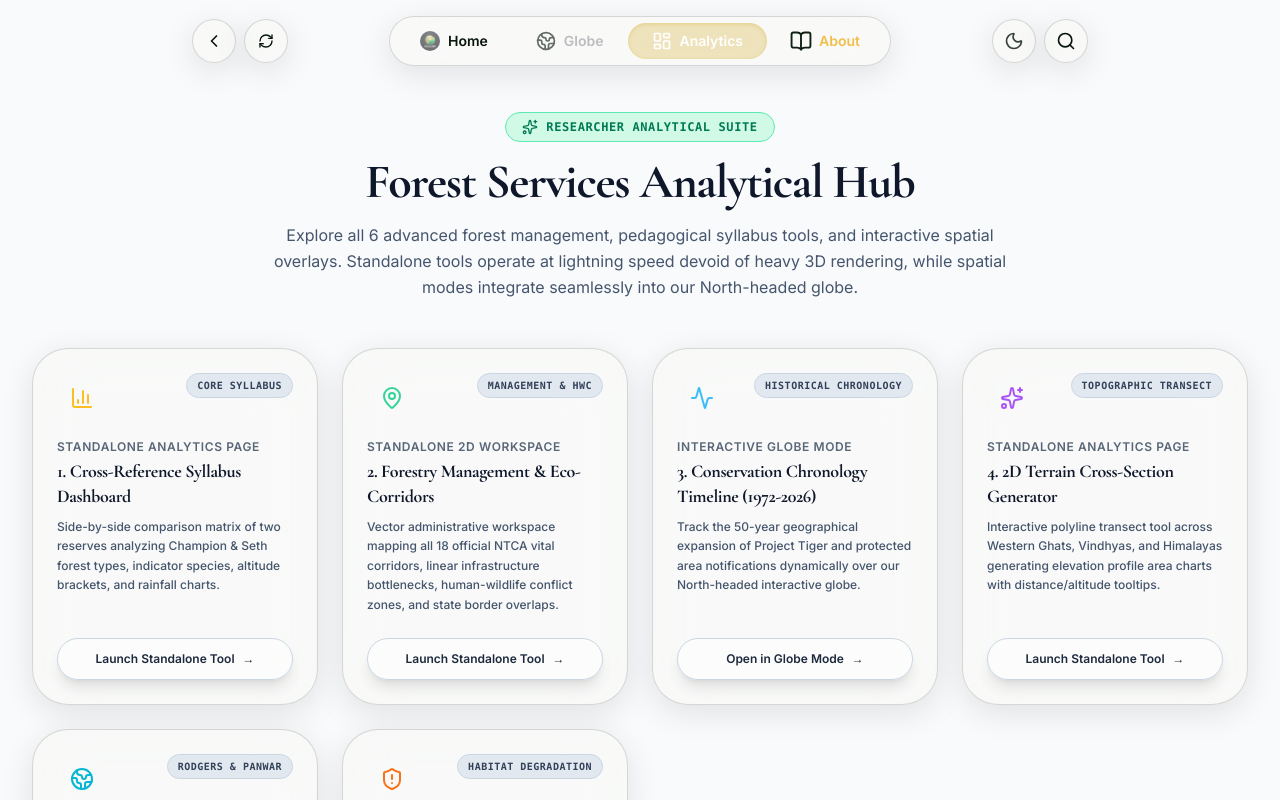
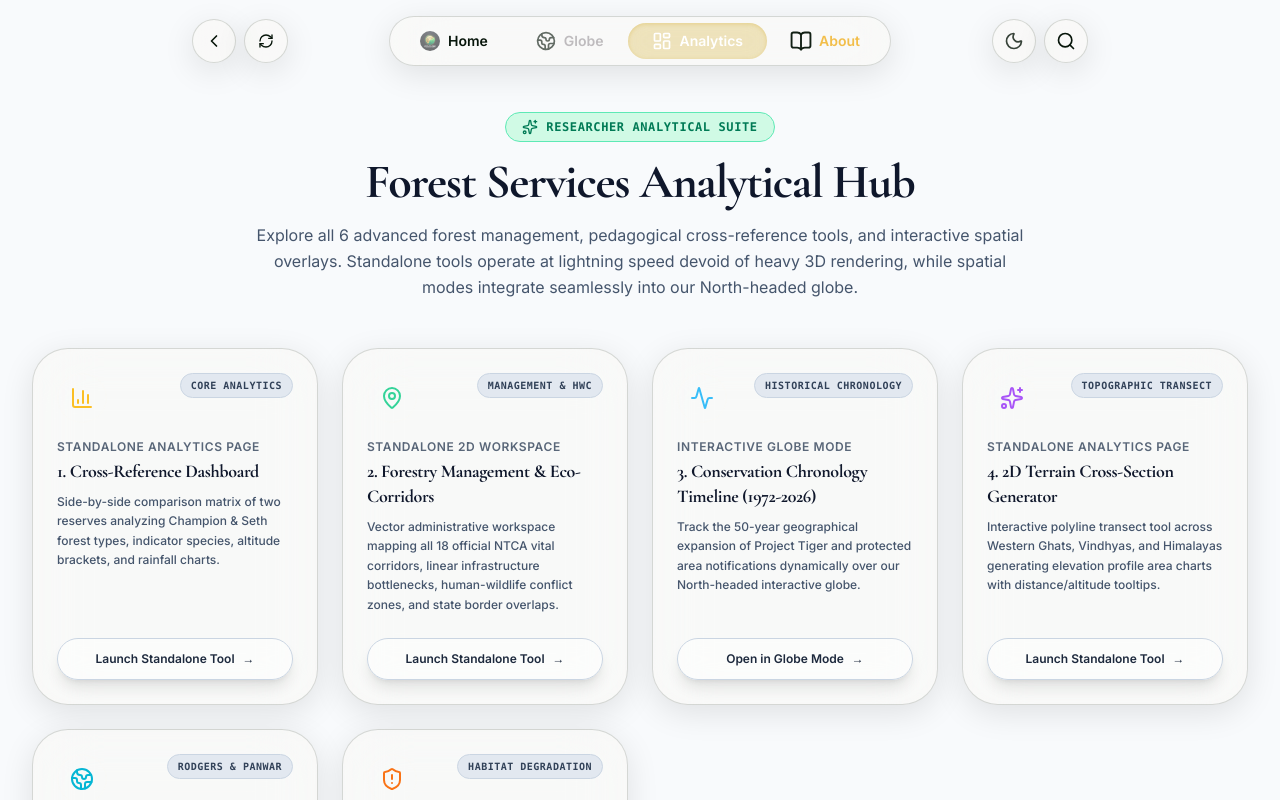
Before and after one commit to g4mt2fch8w-code/geo-globe, a React (Vite) app: page /dashboards in a window 1280 px wide. Shown: the top 800 px of the page. Built offline with nearby package versions, Linux system fonts and the light colour scheme; a web font is replaced by a local one.

Commit message:
refactor: rename user-facing Syllabus terminology to Cross-Reference

```diff
--- a/src/components/Home.tsx
+++ b/src/components/Home.tsx
@@ -58,7 +58,7 @@ export const Home = () => {
             <Link to="/dashboards" className="w-full sm:w-auto relative group">
               <div className="absolute -top-14 sm:-top-16 left-1/2 -translate-x-1/2 w-max animate-bounce z-50">
                 <div className="bg-gradient-to-r from-red-600 to-rose-600 text-white text-[11px] sm:text-xs font-black px-4 py-2 rounded-full border border-red-400/50 shadow-[0_0_25px_rgba(225,29,72,0.8)] uppercase tracking-widest flex items-center gap-2">
-                  <span className="animate-pulse">⚠️</span> DO NOT MISS: Syllabus, Eco-Corridors & Terrain Tools!
+                  <span className="animate-pulse">⚠️</span> DO NOT MISS: Cross-Reference, Eco-Corridors & Terrain Tools!
                 </div>
                 <div className="w-3 h-3 bg-rose-600 rotate-45 mx-auto -mt-1.5 border-r border-b border-red-400/50 shadow-xl"></div>
               </div>
--- a/src/pages/dashboards/AnalyticalHub.tsx
+++ b/src/pages/dashboards/AnalyticalHub.tsx
@@ -5,12 +5,12 @@ export const AnalyticalHub = () => {
   const tools = [
     {
       id: 'syllabus-compare',
-      title: '1. Cross-Reference Syllabus Dashboard',
+      title: '1. Cross-Reference Dashboard',
       category: 'Standalone Analytics Page',
       desc: 'Side-by-side comparison matrix of two reserves analyzing Champion & Seth forest types, indicator species, altitude brackets, and rainfall charts.',
       path: '/dashboard/syllabus-compare',
       icon: <BarChart3 className="w-6 h-6 text-[#fbbf24]" />,
-      badge: 'Core Syllabus',
+      badge: 'Core Analytics',
       isStandalone: true,
       accent: 'from-[#fbbf24]/20 to-[#d97706]/10 border-[#fbbf24]/40 text-[#fbbf24]'
     },
@@ -84,7 +84,7 @@ export const AnalyticalHub = () => {
           Forest Services Analytical Hub
         </h1>
         <p className="text-slate-600 dark:text-fog/80 max-w-3xl mx-auto text-sm sm:text-base leading-relaxed">
-          Explore all 6 advanced forest management, pedagogical syllabus tools, and interactive spatial overlays. Standalone tools operate at lightning speed devoid of heavy 3D rendering, while spatial modes integrate seamlessly into our North-headed globe.
+          Explore all 6 advanced forest management, pedagogical cross-reference tools, and interactive spatial overlays. Standalone tools operate at lightning speed devoid of heavy 3D rendering, while spatial modes integrate seamlessly into our North-headed globe.
         </p>
       </div>
 
--- a/src/pages/dashboards/SyllabusCompare.tsx
+++ b/src/pages/dashboards/SyllabusCompare.tsx
@@ -35,7 +35,7 @@ export const SyllabusCompare = () => {
       <div className="mb-10">
         <h1 className="text-2xl sm:text-4xl font-extrabold text-slate-900 dark:text-fog flex items-center gap-3 mb-2">
           <GitCompare className="w-8 h-8 text-[#fbbf24]" />
-          <span>Cross-Reference Syllabus Analytical Matrix</span>
+          <span>Cross-Reference Analytical Matrix</span>
         </h1>
         <p className="text-sm text-slate-600 dark:text-fog/80 max-w-2xl font-medium">
           Compare two protected areas side-by-side across Champion & Seth forest classifications, official NTCA/MoEFCC notification year, indicator floral/faunal species, altitude brackets, and annual precipitation levels.
```
